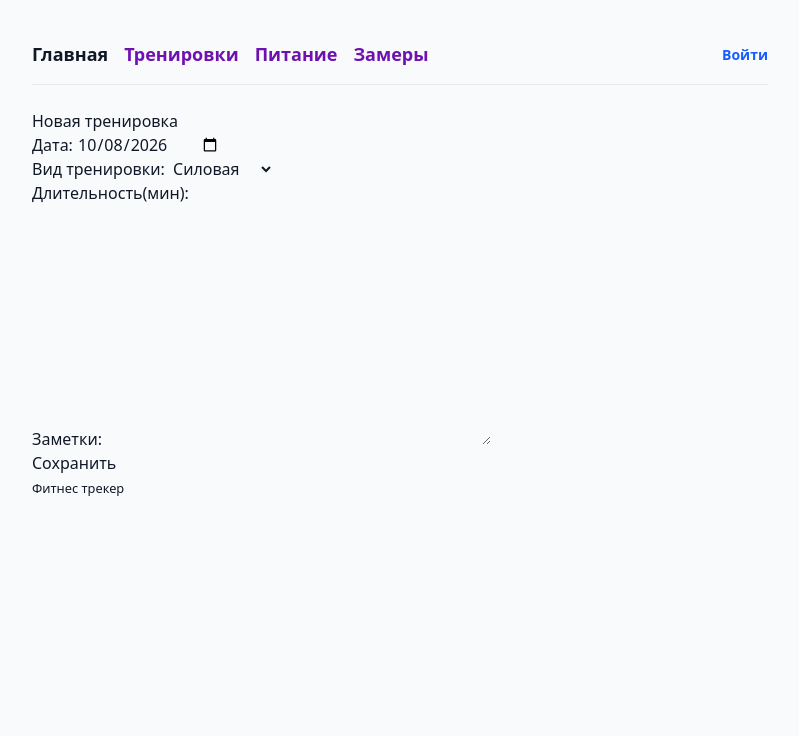
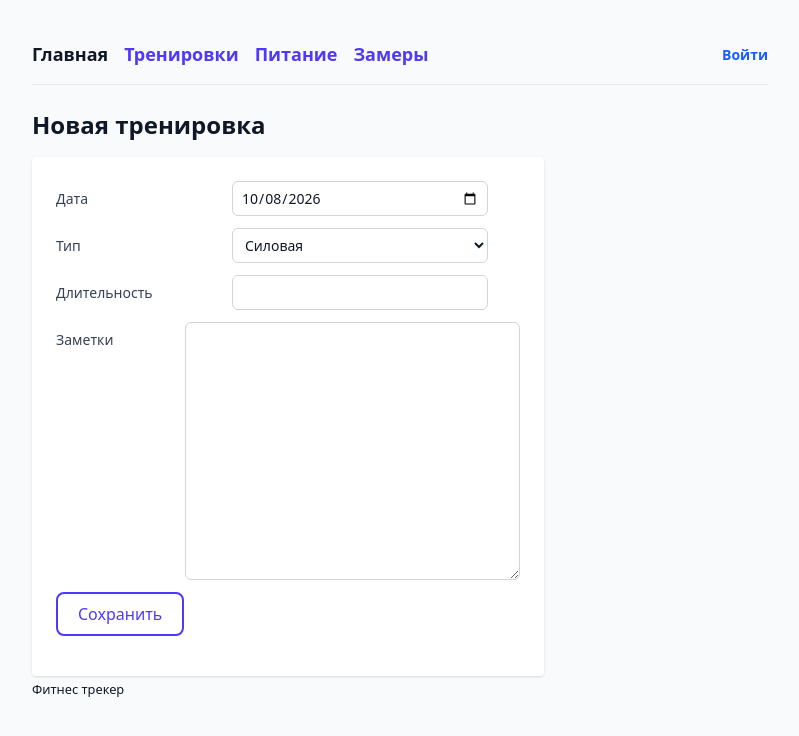
Before and after one commit to Anyakin666/fitness_tracker, a Django app: page /workouts/add/ in a window 1280 px wide. Shown: the top 736 px of the page, without its empty margins (240-1039 px from the left). Run offline with Django 5.2, Linux system fonts and the light colour scheme.

Commit message:
added styles for workout

```diff
--- a/tracker/templates/base.html
+++ b/tracker/templates/base.html
@@ -2,6 +2,26 @@
 <html lang="ru">
   <head>
     <script src="https://cdn.jsdelivr.net/npm/@tailwindcss/browser@4"></script>
+    <style>
+    form textarea {
+    width: 100%;
+    padding: 0.5rem 0.75rem;
+    border: 1px solid #d1d5db;
+    border-radius: 0.375rem;
+    font-size: 1rem;
+    background-color: #fff;
+    min-height: 6rem;
+    resize: vertical;
+    }
+
+    form input, form select {
+  width: 16rem;             /* 256px */
+  padding: 0.375rem 0.5rem;
+  border: 1px solid #d1d5db;
+  border-radius: 0.375rem;
+  font-size: 0.875rem;
+}
+    </style>
     <meta charset="UTF-8">
     <meta name="viewport" content="width=device-width, initial-scale=1.0">
     <title>{% block title %}Фитнес трекер{% endblock %}</title>
@@ -11,15 +31,15 @@
     <header>
       <nav class="flex items-center gap-4 py-4 border-b border-gray-200 mb-6">
         <a href="{% url 'index' %}" class="font-bold text-lg">Главная</a>
-        <a href="{% url 'workout_list' %}" class="text-purple-800 hover:underline font-semibold text-lg">Тренировки</a>
-        <a href="{% url 'nutrition_list' %}" class="text-purple-800 hover:underline font-semibold text-lg">Питание</a>
-        <a href="{% url 'measurement_list' %}" class="text-purple-800 hover:underline font-semibold text-lg">Замеры</a>
+        <a href="{% url 'workout_list' %}" class="text-indigo-600 hover:underline font-semibold text-lg">Тренировки</a>
+        <a href="{% url 'nutrition_list' %}" class="text-indigo-600 hover:underline font-semibold text-lg">Питание</a>
+        <a href="{% url 'measurement_list' %}" class="text-indigo-600 hover:underline font-semibold text-lg">Замеры</a>
         <div class="ml-auto">
         {% if user.is_authenticated %}
           <span class="text-sm text-gray-600">{{ user.username }}</span>
           <form method="post" action="{% url 'logout' %}"  class="inline">
           {% csrf_token %}
-          <button class="text-sm text-red-600 hover:underline font-semibold">Выйти</button>
+          <button class="text-sm text-indigo-600 hover:underline font-semibold">Выйти</button>
           </form>
         {% else %}
           <a href="{% url 'login' %}" class="text-sm text-blue-600 hover:underline font-semibold">Войти</a>
--- a/tracker/templates/tracker/workout_form.html
+++ b/tracker/templates/tracker/workout_form.html
@@ -3,11 +3,31 @@
 {% block title %}Новая тренировка{% endblock %}
 
 {% block content %}
-  <h1>Новая тренировка</h1>
+  <h1 class="text-2xl font-bold mb-4">Новая тренировка</h1>
 
-  <form method="post">
-    {% csrf_token %}
-    {{ form.as_p }}
-    <button type="submit">Сохранить</button>
-  </form>
+  <form method="post" class="bg-white p-6 rounded shadow-sm max-w-lg">
+  {% csrf_token %}
+
+  <div class="flex items-center gap-4 mb-3">
+    <label for="{{ form.date.id_for_label }}" class="w-40 text-sm text-gray-700">Дата</label>
+    {{ form.date }}
+  </div>
+
+  <div class="flex items-center gap-4 mb-3">
+    <label for="{{ form.title.id_for_label }}" class="w-40 text-sm text-gray-700">Тип</label>
+    {{ form.title }}
+  </div>
+
+  <div class="flex items-center gap-4 mb-3">
+    <label for="{{ form.duration_minutes.id_for_label }}" class="w-40 text-sm text-gray-700">Длительность</label>
+    {{ form.duration_minutes }}
+  </div>
+
+  <div class="flex items-start gap-4 mb-3">
+    <label for="{{ form.notes.id_for_label }}" class="w-40 text-sm text-gray-700 pt-2">Заметки</label>
+    {{ form.notes }}
+  </div>
+
+  <button type="submit" class="inline-block bg-white text-indigo-600 border-2 border-indigo-600 px-5 py-2 rounded-lg hover:bg-indigo-50 font-medium mb-4">Сохранить</button>
+</form>
 {% endblock %}
```
Also changed, not shown: tracker/templates/tracker/workout_confirm_delete.html (+10 -7 lines), tracker/templates/tracker/workout_list.html (+11 -3 lines).
